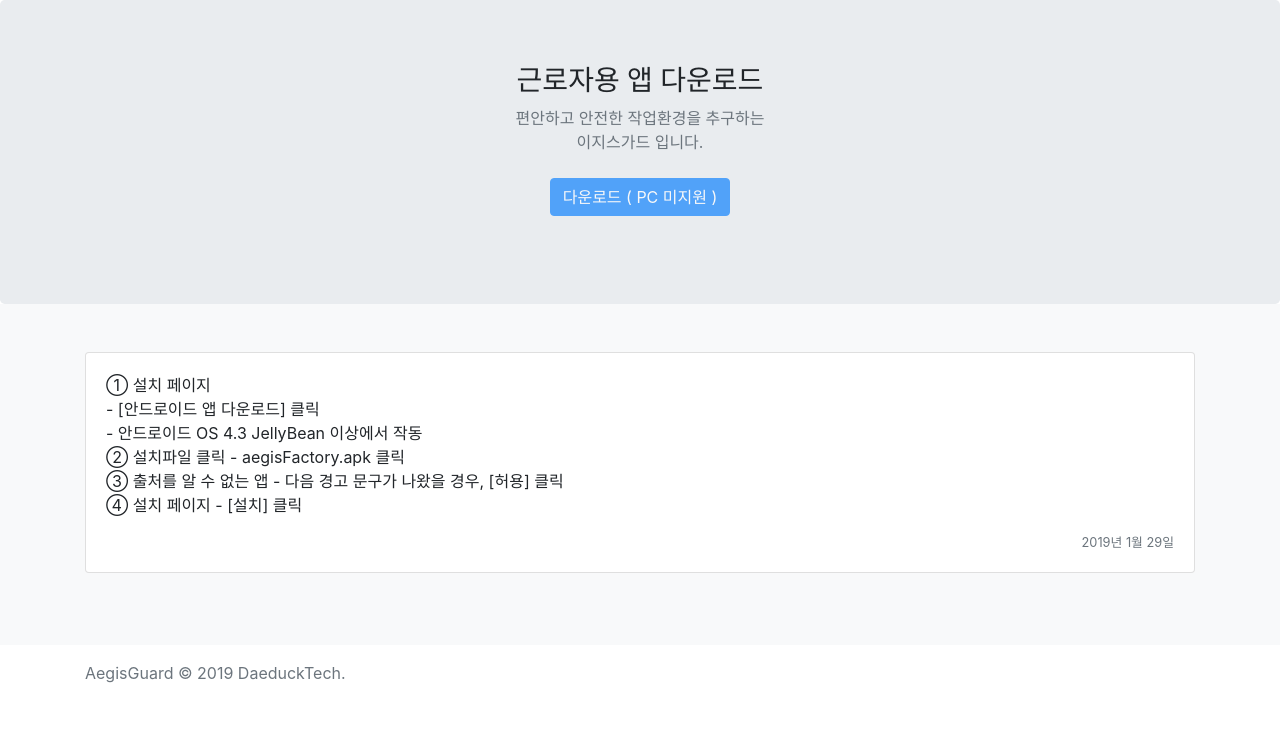
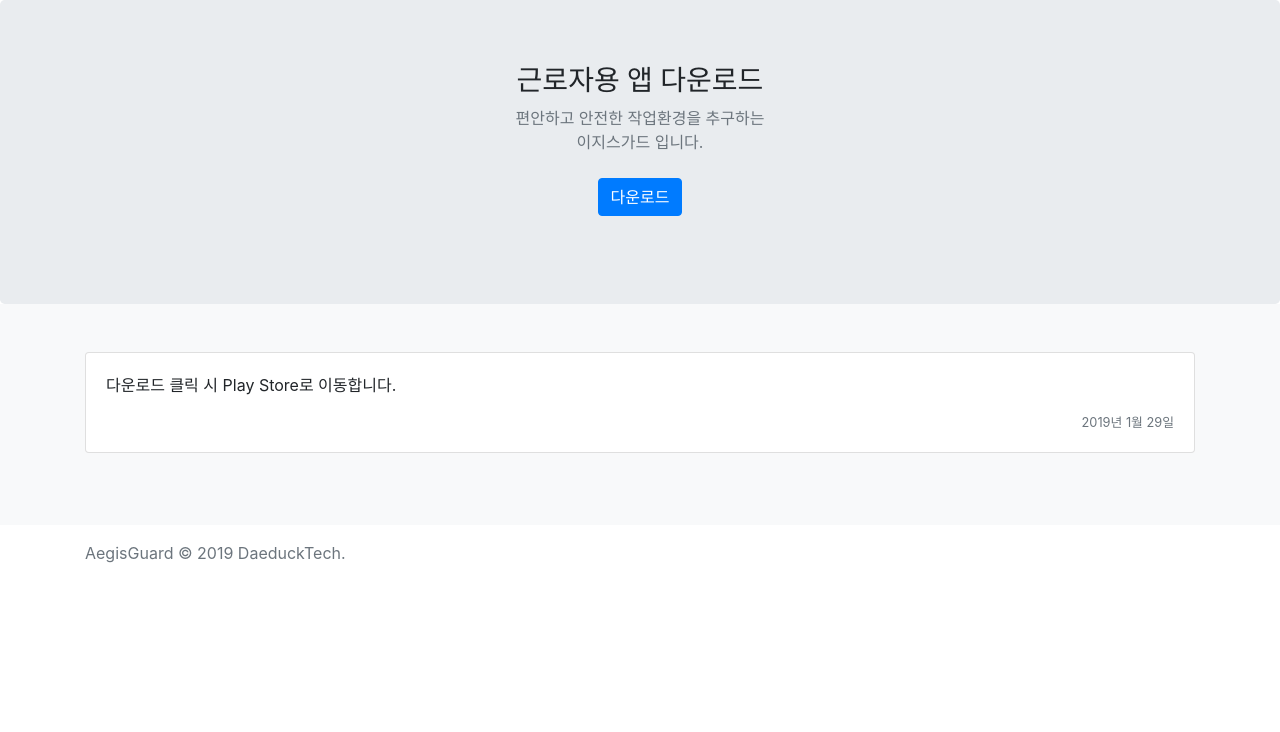
Before and after one commit to parkjgy/ddtech, a Django app: page /app in a window 1280 px wide. Shown: the part 68-800 px from the top of the page. Run offline with Django 3.2, Linux system fonts and the light colour scheme; parts of the project's set-up code (start-up, migrations or seed data) failed here and were passed over; some libraries are stand-ins or nearby versions.

Commit message:
다운로드 링크 PlayStore로 변경

```diff
--- a/aegis/templates/root/beta_app_download.html
+++ b/aegis/templates/root/beta_app_download.html
@@ -197,7 +197,7 @@
             <p style="word-break: normal" class="text-muted">편안하고 안전한 작업환경을 추구하는<br/>이지스가드 입니다.
             </p>
             <p>
-                <a href="{{ apkLink }}" id="downloadBtn"
+                <a href="https://play.google.com/store/apps/details?id=com.ddtechi.worker" id="downloadBtn"
                    class="btn btn-primary my-2">다운로드</a>
             </p>
         </div>
@@ -210,12 +210,8 @@
                 <div class="col">
                     <div class="card mb-4 box-shadow">
                         <div class="card-body">
-                            <p class="card-text">① 설치 페이지<br>
-                                - [안드로이드 앱 다운로드] 클릭<br>
-                                - 안드로이드 OS 4.3 JellyBean 이상에서 작동<br>
-                                ② 설치파일 클릭 - aegisFactory.apk 클릭<br>
-                                ③ 출처를 알 수 없는 앱 - 다음 경고 문구가 나왔을 경우, [허용] 클릭<br>
-                                ④ 설치 페이지 - [설치] 클릭<br>
+                            <p class="card-text">
+                                다운로드 클릭 시 Play Store로 이동합니다.
                             </p>
                             <div class="d-flex justify-content-between align-items-center float-right">
                                 <small class="text-muted">2019년 1월 29일</small>
@@ -248,25 +244,26 @@
         crossorigin="anonymous"></script>
 
 <script>
-    function isiOS() {
+    /**
+     function isiOS() {
         return /iPad|iPhone|iPod/.test(navigator.userAgent) && !window.MSStream;
     }
 
-    function getAndroidVersion(ua) {
+     function getAndroidVersion(ua) {
         ua = (ua || navigator.userAgent).toLowerCase();
         var match = ua.match(/android\s([0-9.]*)/);
         return match ? parseFloat(match[1]) : undefined;
     }
 
-    var version = getAndroidVersion();
-    var button = document.getElementById("downloadBtn");
-    if (!version) {
+     var version = getAndroidVersion();
+     var button = document.getElementById("downloadBtn");
+     if (!version) {
         button.classList.add("disabled");
         button.innerHTML = '다운로드 ( ' + (isiOS() ? "iOS 미지원" : 'PC 미지원') + ' )';
     } else if (version < 4.3) {
         button.classList.add("disabled");
         button.innerHTML = '다운로드 ( ' + version + ' 버전 미지원 )';
-    }
+    }**/
 </script>
 </body>
 </html>
```
